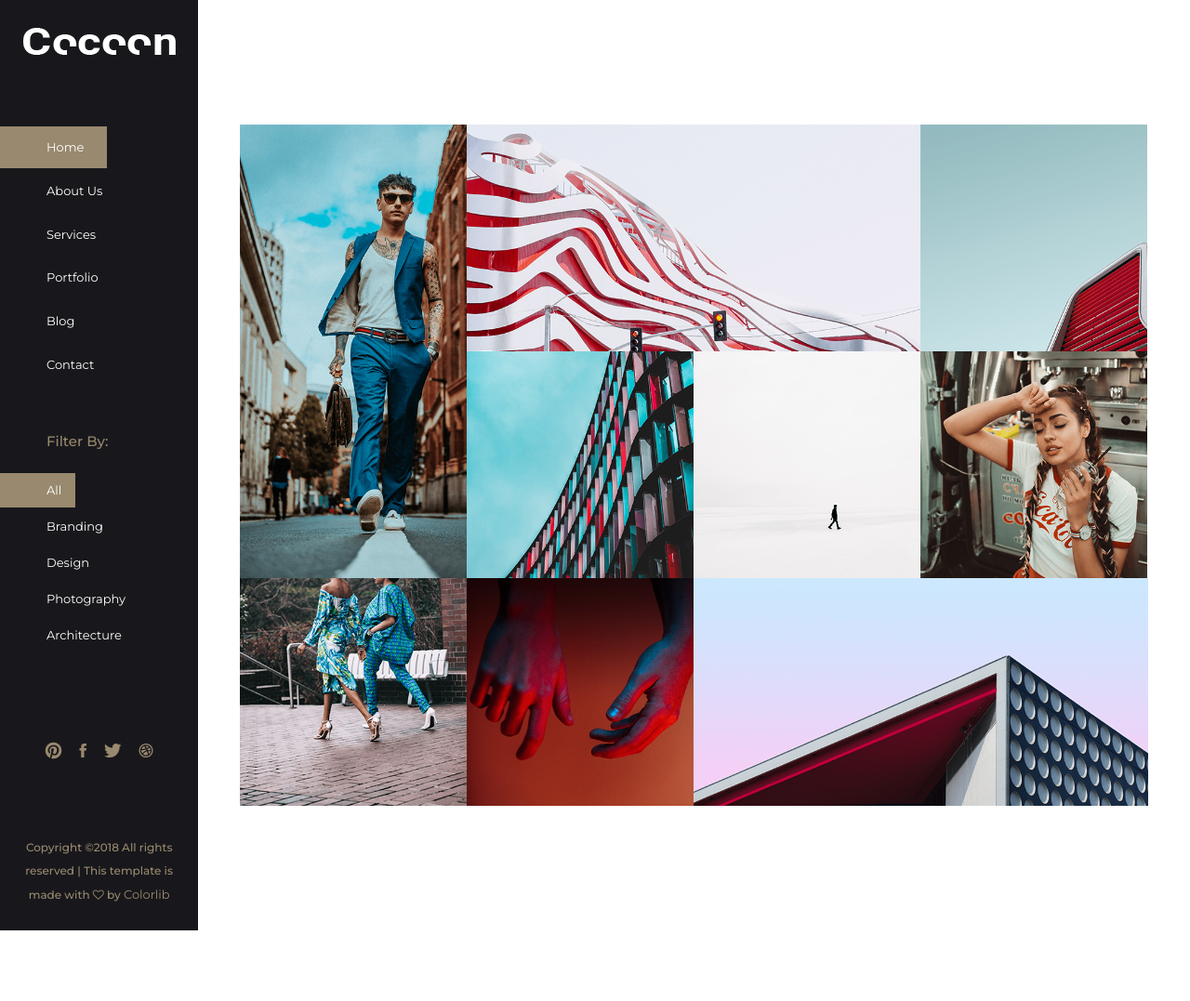
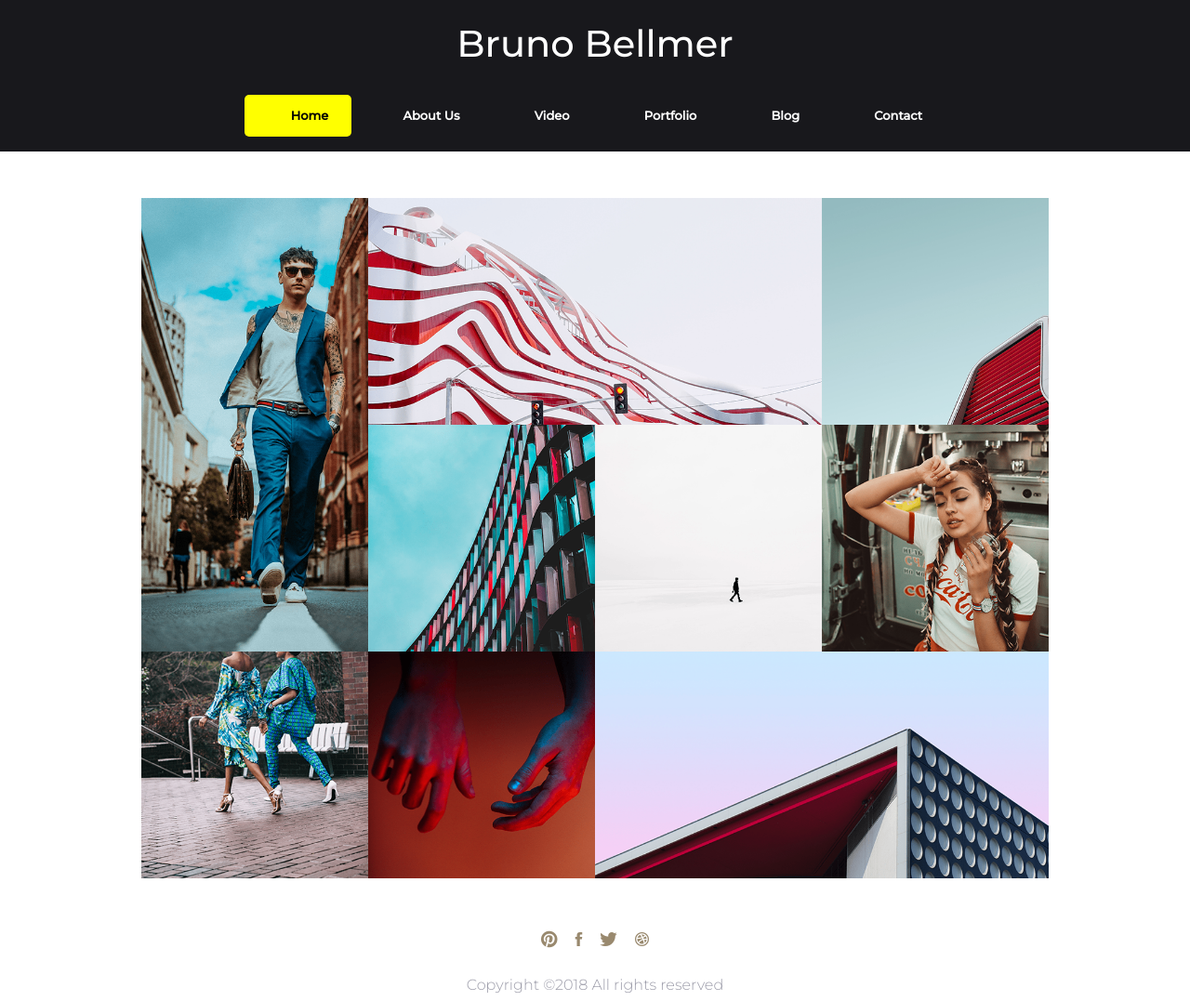
Before and after one commit to aidemar/proyect-001, a website: page index.html in a window 1280 px wide. Shown: the whole page at 93% size. Before the commit the page ends 1001 px from the top, so only its background shows below. Drawn offline with Linux system fonts and the light colour scheme; files whose address does not match are found by name.

Commit message:
menu horizontal

```diff
--- a/assets/css/main.css
+++ b/assets/css/main.css
@@ -36,14 +36,14 @@ body {
   overflow-x: hidden;
 }
 
-h1, h2, h3, h4, h5, h6 {
+h2, h3, h4, h5, h6 {
   font-family: "Montserrat", sans-serif;
   font-weight: 400;
   color: #18181c;
   line-height: 1.3;
 }
 
-h1, .h1 {
+.h1 {
   font-size: 42px;
   margin-bottom: 25px;
 }
@@ -1582,16 +1582,15 @@ img {
 
 .menu_block {
   background-color: #18181c;
-  min-height: 100vh;
   padding: 0;
 }
 .menu_block .logo_box {
   text-align: center;
   padding: 25px 10px;
 }
-.menu_block .side_menu_section {
+/*.menu_block .side_menu_section {
   margin-top: 50px;
-}
+}*/
 .menu_block .side_title {
   padding-left: 50px;
   color: #99896e;
@@ -1629,7 +1628,7 @@ img {
 }
 .menu_nav li {
   width: 100%;
-  display: inline-block;
+  display: inline;
   padding: 0;
   margin-top: 2px;
 }
@@ -1638,16 +1637,22 @@ img {
   padding: 12px 25px 12px 50px;
   background-color: transparent;
   color: #ffffff;
+  border-radius: 5px;
+
 }
 .menu_nav li a:hover {
-  background-color: #99896e;
-}
+  background-color: #FFFF00;
+  color: #000;
+  font-weight: 400;
+}
+
+
 .menu_nav li a:focus {
   background-color: #99896e;
 }
 .menu_nav li.active a {
-  background-color: #99896e;
-  color: #ffffff;
+  background-color: #FFFF00;
+  color: #000;
 }
 .menu_nav .sub-menu {
   position: absolute;
@@ -1694,7 +1699,6 @@ img {
 }
 
 .social_menu {
-  margin-top: 100px;
   text-align: center;
   padding: 0;
   list-style: none;
@@ -2488,3 +2492,13 @@ textarea.form-control {
 .accordion_card .card-body {
   font-size: 16px;
 }
+/*Aidé Styles*/
+#web-name {
+  color: white;
+}
+#web-name:hover {
+  color: #FFFF00;
+}
+.side_menu_section{
+  text-align: center;
+}
--- a/index.html
+++ b/index.html
@@ -39,12 +39,12 @@
     </a>
     <div class="row justify-content-center">
         <!--=================== side menu ====================-->
-        <div class="col-lg-2 col-md-3 col-12 menu_block">
+        <div class="col-lg-12 col-md-12 col-12 menu_block">
 
             <!--logo -->
             <div class="logo_box">
                 <a href="#">
-                    <img src="assets/img/logo.png" alt="cocoon">
+                    <h1 id="web-name">Bruno Bellmer</h1>
                 </a>
             </div>
             <!--logo end-->
@@ -54,32 +54,32 @@
                 <ul class="menu_nav">
                     <li class="active">
                         <a href="index.html">
-                            Home
+                            <strong>Home</strong>
                         </a>
                     </li>
                     <li>
                         <a href="about.html">
-                            About Us
+                            <strong>About Us</strong>
                         </a>
                     </li>
                     <li>
                         <a href="services.html">
-                            Services
+                           <strong>Video</strong>
                         </a>
                     </li>
                     <li>
                         <a href="portfolio.html">
-                            Portfolio
+                            <strong>Portfolio</strong>
                         </a>
                     </li>
                     <li>
                         <a href="blog.html">
-                            Blog
+                            <strong>Blog</strong>
                         </a>
                     </li>
                     <li>
                         <a href="contact.html">
-                            Contact
+                            <strong>Contact</strong>
                         </a>
                     </li>
                 </ul>
@@ -87,7 +87,7 @@
             <!--main menu end -->
 
             <!--filter menu -->
-            <div class="side_menu_section">
+<!--             <div class="side_menu_section">
                 <h4 class="side_title">filter by:</h4>
                 <ul  id="filtr-container"  class="filter_nav">
                     <li  data-filter="*" class="active"><a href="javascript:void(0)" >all</a></li>
@@ -96,34 +96,8 @@
                     <li data-filter=".photography"><a href="javascript:void(0)">photography</a></li>
                     <li data-filter=".architecture"><a href="javascript:void(0)">architecture</a></li>
                 </ul>
-            </div>
+            </div> -->
             <!--filter menu end -->
-
-            <!--social and copyright -->
-            <div class="side_menu_bottom">
-                <div class="side_menu_bottom_inner">
-                    <ul class="social_menu">
-                        <li>
-                            <a href="#"> <i class="ion ion-social-pinterest"></i> </a>
-                        </li>
-                        <li>
-                            <a href="#"> <i class="ion ion-social-facebook"></i> </a>
-                        </li>
-                        <li>
-                            <a href="#"> <i class="ion ion-social-twitter"></i> </a>
-                        </li>
-                        <li>
-                            <a href="#"> <i class="ion ion-social-dribbble"></i> </a>
-                        </li>
-                    </ul>
-                    <div class="copy_right">
-                        <!-- Link back to Colorlib can't be removed. Template is licensed under CC BY 3.0. -->
-                        <p class="copyright">Copyright &copy;<script>document.write(new Date().getFullYear());</script> All rights reserved | This template is made with <i class="fa fa-heart-o" aria-hidden="true"></i> by <a href="https://colorlib.com" target="_blank">Colorlib</a></p>
-                        <!-- Link back to Colorlib can't be removed. Template is licensed under CC BY 3.0. -->
-                    </div>
-                </div>
-            </div>
-            <!--social and copyright end -->
 
         </div>
         <!--=================== side menu end====================-->
@@ -276,6 +250,31 @@
             </div>
         </div>
         <!--=================== content body end ====================-->
+                    <!--social and copyright -->
+            <div class="side_menu_bottom">
+                <div class="side_menu_bottom_inner">
+                    <ul class="social_menu">
+                        <li>
+                            <a href="#"> <i class="ion ion-social-pinterest"></i> </a>
+                        </li>
+                        <li>
+                            <a href="#"> <i class="ion ion-social-facebook"></i> </a>
+                        </li>
+                        <li>
+                            <a href="#"> <i class="ion ion-social-twitter"></i> </a>
+                        </li>
+                        <li>
+                            <a href="#"> <i class="ion ion-social-dribbble"></i> </a>
+                        </li>
+                    </ul>
+                    <div class="copy_right">
+                        <!-- Link back to Colorlib can't be removed. Template is licensed under CC BY 3.0. -->
+                        <p class="copyright">Copyright &copy;<script>document.write(new Date().getFullYear());</script> All rights reserved<!--  | This template is made with <i class="fa fa-heart-o" aria-hidden="true"></i> by <a href="https://colorlib.com" target="_blank">Colorlib</a> --></p>
+                        <!-- Link back to Colorlib can't be removed. Template is licensed under CC BY 3.0. -->
+                    </div>
+                </div>
+            </div>
+            <!--social and copyright end -->
     </div>
 </div>
 
```
Also changed, not shown: about.html (+14 -40 lines).
